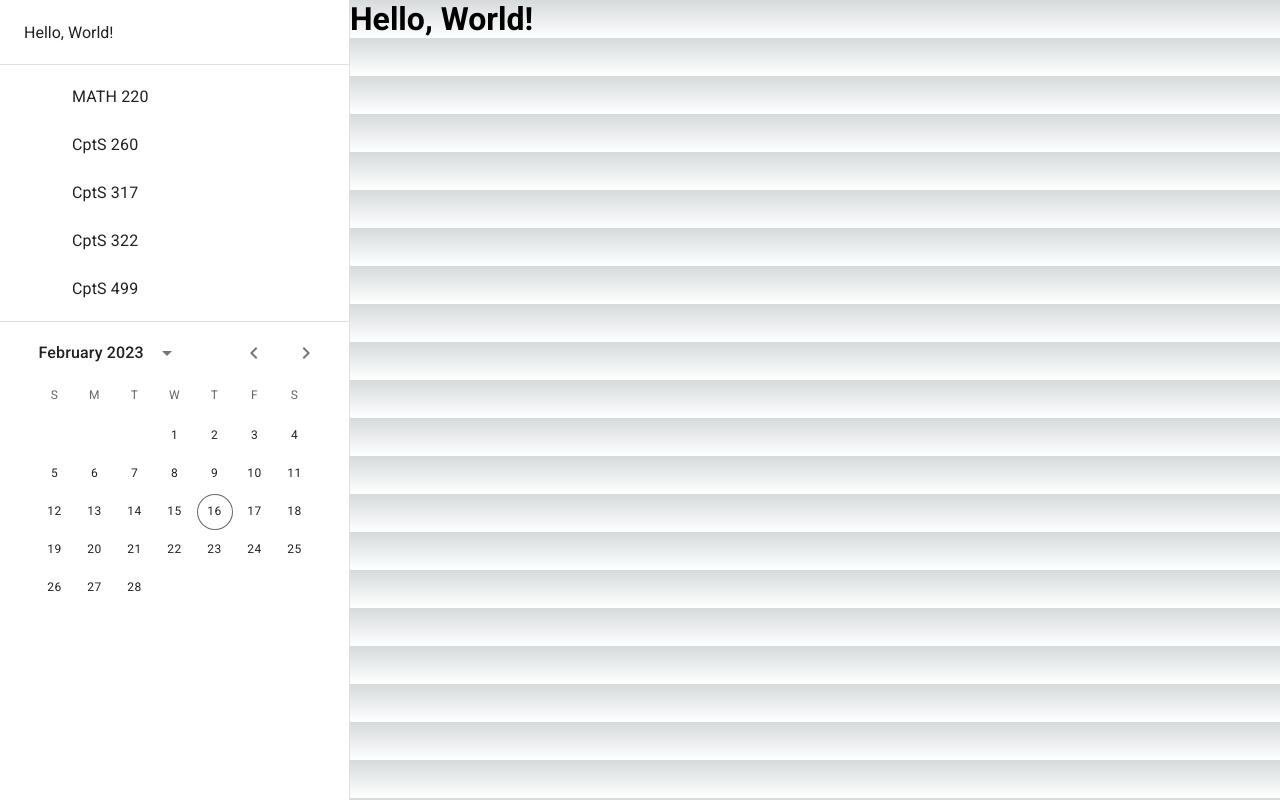
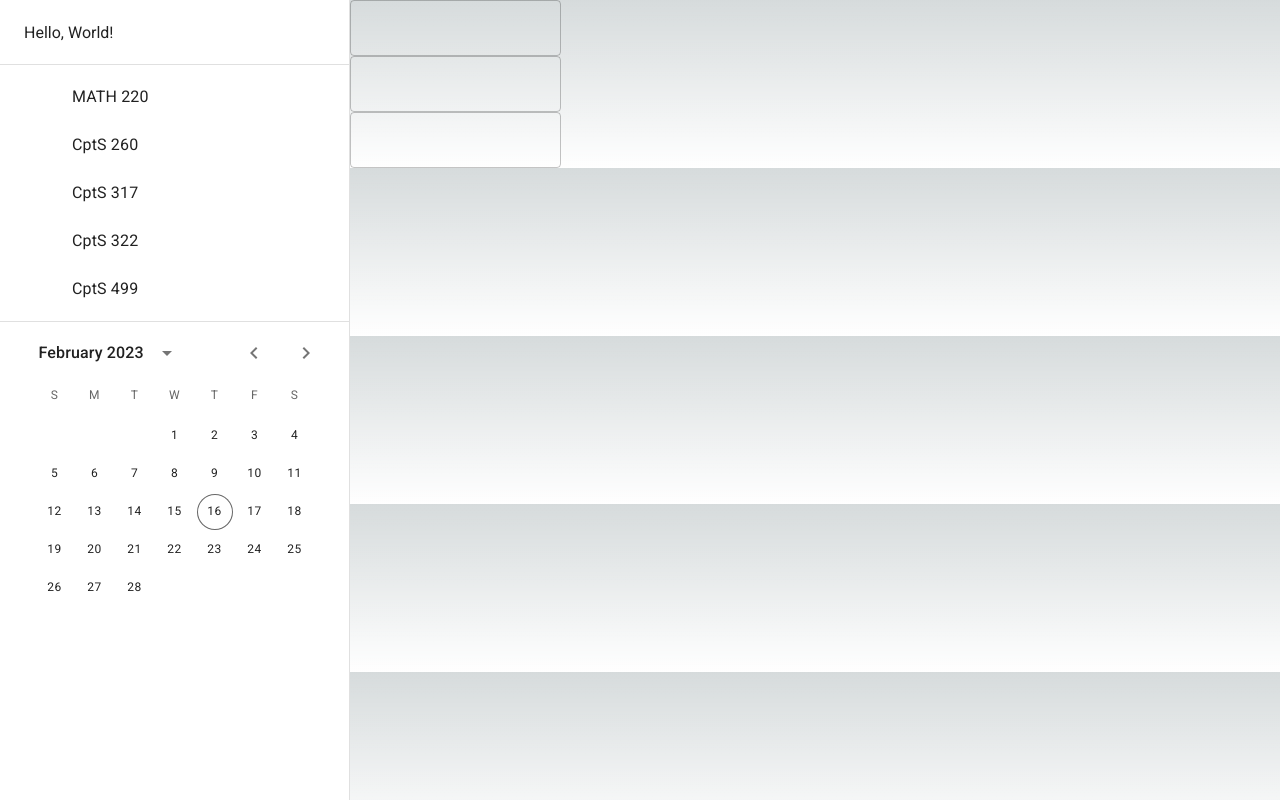
Before and after one commit to ethanvillalovoz/CPTS-322-Five-Guys-One-Chair, a Next.js app in the folder gptask/: page / in a window 1280 px wide. Built offline with nearby package versions, Linux system fonts and the light colour scheme.

Commit message:
Started working on TaskList

```diff
--- /dev/null
+++ b/gptask/components/TaskList/TaskList.js
@@ -0,0 +1,14 @@
+import TextField from '@mui/material/TextField';
+
+export default function TaskList({ tasks }) {
+    return (
+        <>
+            {tasks.map((task) => (
+                <div key={task}>
+                    {console.log(task)}
+                    <TextField>{task}</TextField>
+                </div>
+            ))}
+        </>
+    );
+}
--- a/gptask/pages/index.js
+++ b/gptask/pages/index.js
@@ -1,13 +1,25 @@
 import Head from 'next/head'
 import SideNav from 'components/SideNav/SideNav';
+import TaskList from 'components/TaskList/TaskList';
 
-export default function Home() {
+export default function Home(props) {
   return (
     <>
       <SideNav></SideNav>
       <main className="container">
-        <h1>Hello, World!</h1>
+        <TaskList tasks={props.tasks}></TaskList>
       </main>
     </>
   )
 }
+
+export async function getStaticProps() {
+  // get it from the server?
+  const tasks = ['task 1', 'task 2', 'task 3'];
+
+  return {
+      props: {
+          tasks,
+      },
+  };
+}
```
